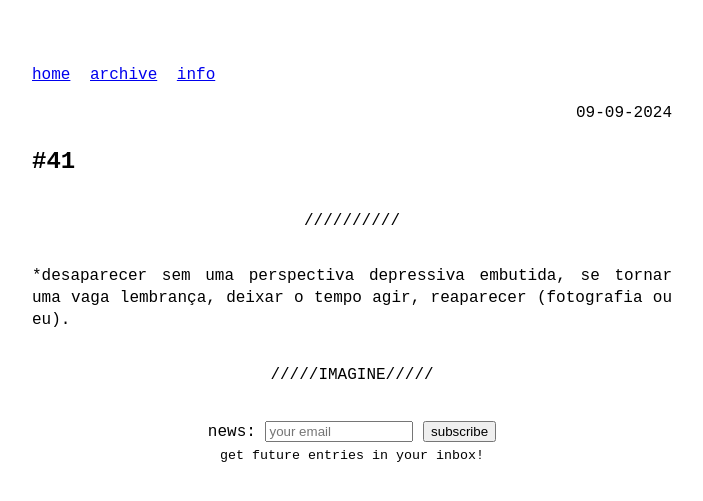
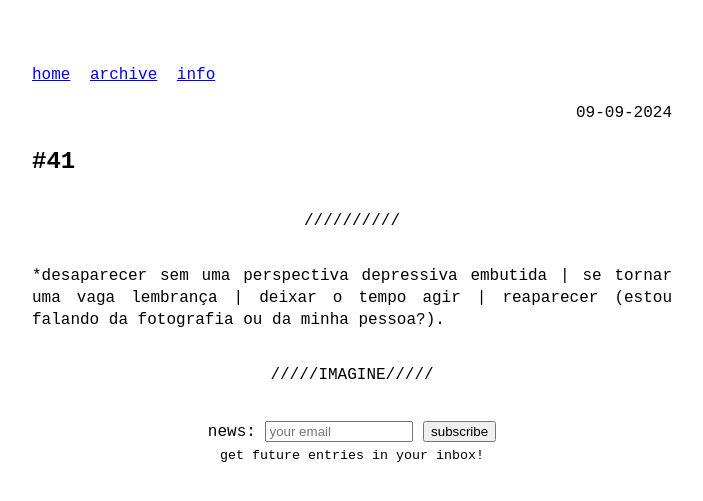
Before and after one commit to odaniloluna/odaniloluna.github.io, a Jekyll site: the page built from _posts/2024-09-09-#41.md, in a window 1280 px wide. Shown: the top 501 px of the page, without its empty margins (288-991 px from the left). Built offline with Jekyll 4.4.1, drawn with Linux system fonts in a browser that asks for light colours.

Commit message:
Update 2024-09-09-#41.md

```diff
--- a/_posts/2024-09-09-#41.md
+++ b/_posts/2024-09-09-#41.md
@@ -5,4 +5,4 @@ slug: #41
 ---
 ---
 <p class="description" style="text-align: justify;">
-*desaparecer sem uma perspectiva depressiva embutida, se tornar uma vaga lembrança, deixar o tempo agir, reaparecer (fotografia ou eu).
+*desaparecer sem uma perspectiva depressiva embutida | se tornar uma vaga lembrança | deixar o tempo agir | reaparecer (estou falando da fotografia ou da minha pessoa?).
```
